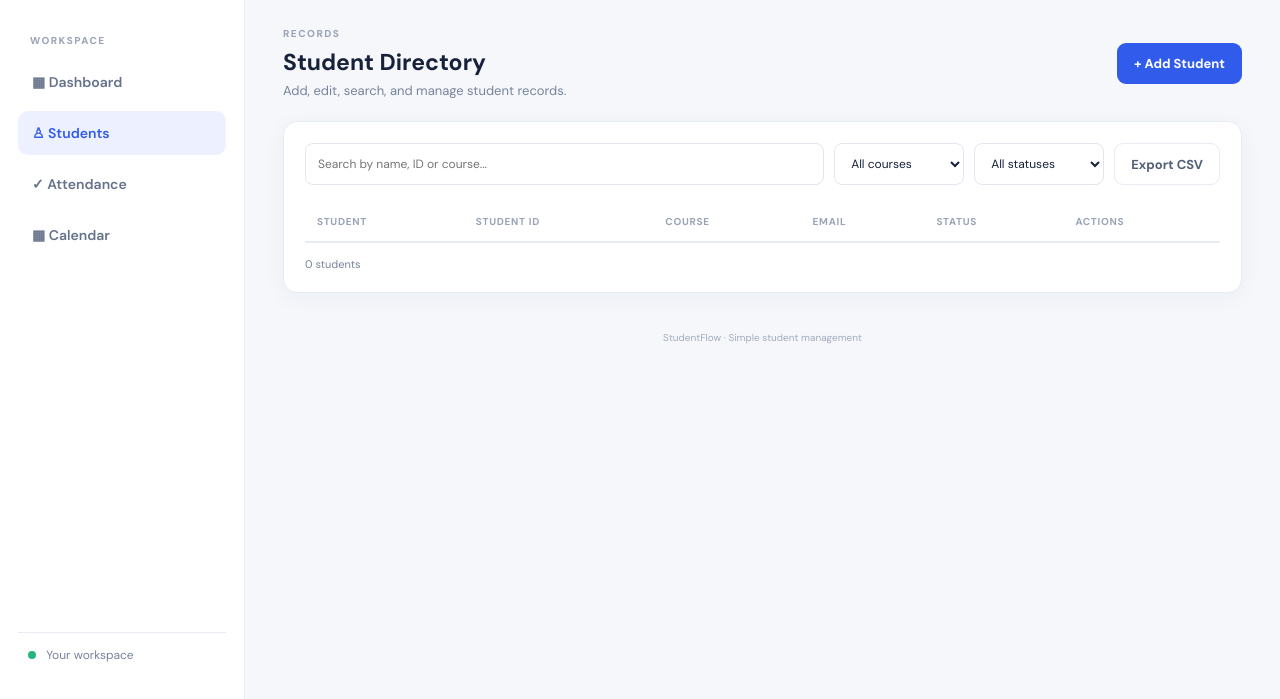
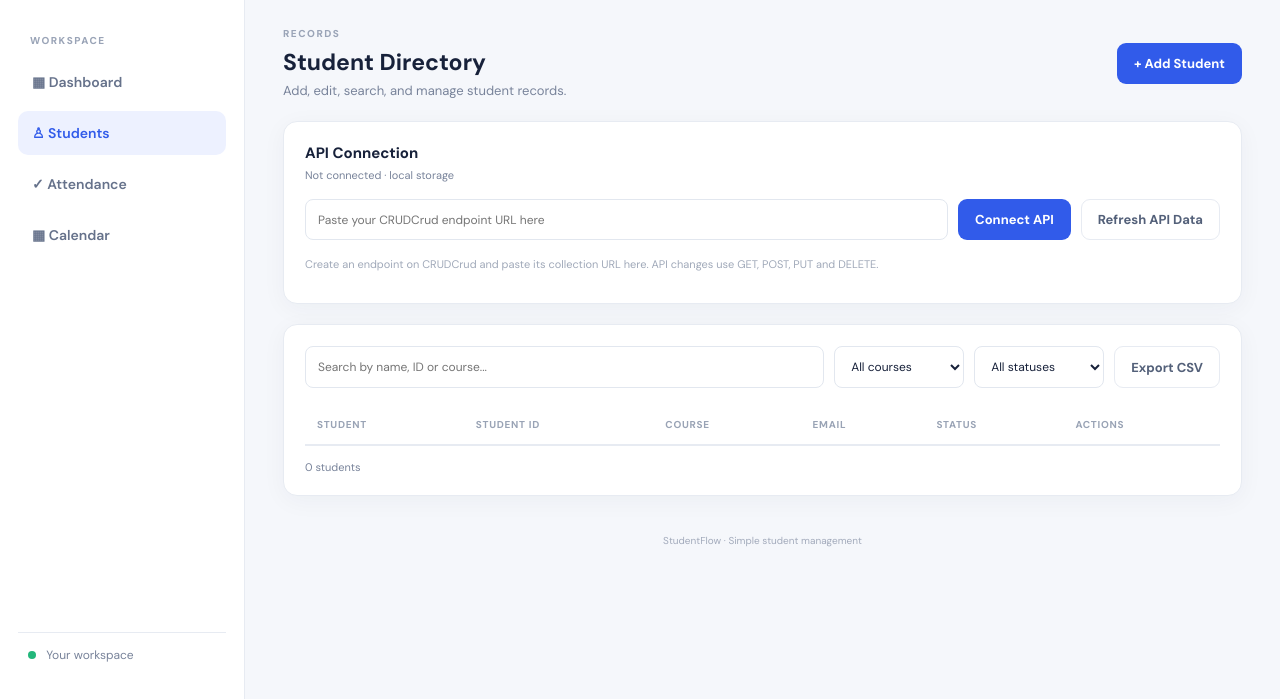
Before and after one commit to sahilsanjitbishoyi3-lgtm/studentflow, a plain HTML site: page index.html in a window 1280 px wide. Both pictures are taken after a click on the button "♙ Students". Shown: the part 95-794 px from the top of the page. Drawn offline with Linux system fonts and the light colour scheme.

Commit message:
Add CRUD API connection controls to StudentFlow

```diff
--- a/index.html
+++ b/index.html
@@ -110,6 +110,12 @@
           <button class="primary-button" id="addStudentButton">+ Add Student</button>
         </div>
 
+
+        <div class="panel" id="apiConnectionPanel">
+          <div class="panel-heading"><div><h3>API Connection</h3><p id="apiStatus">Not connected</p></div></div>
+          <div class="toolbar"><input id="apiEndpointInput" type="url" placeholder="Paste your CRUDCrud endpoint URL here" style="min-width:260px;flex:1"><button class="primary-button" id="connectApiButton">Connect API</button><button class="secondary-button" id="refreshApiButton">Refresh API Data</button></div>
+          <p class="stat-note">Create an endpoint on CRUDCrud and paste its collection URL here. API changes use GET, POST, PUT and DELETE.</p>
+        </div>
         <div class="panel form-panel hidden" id="studentFormPanel">
           <div class="panel-heading">
             <div>
```
